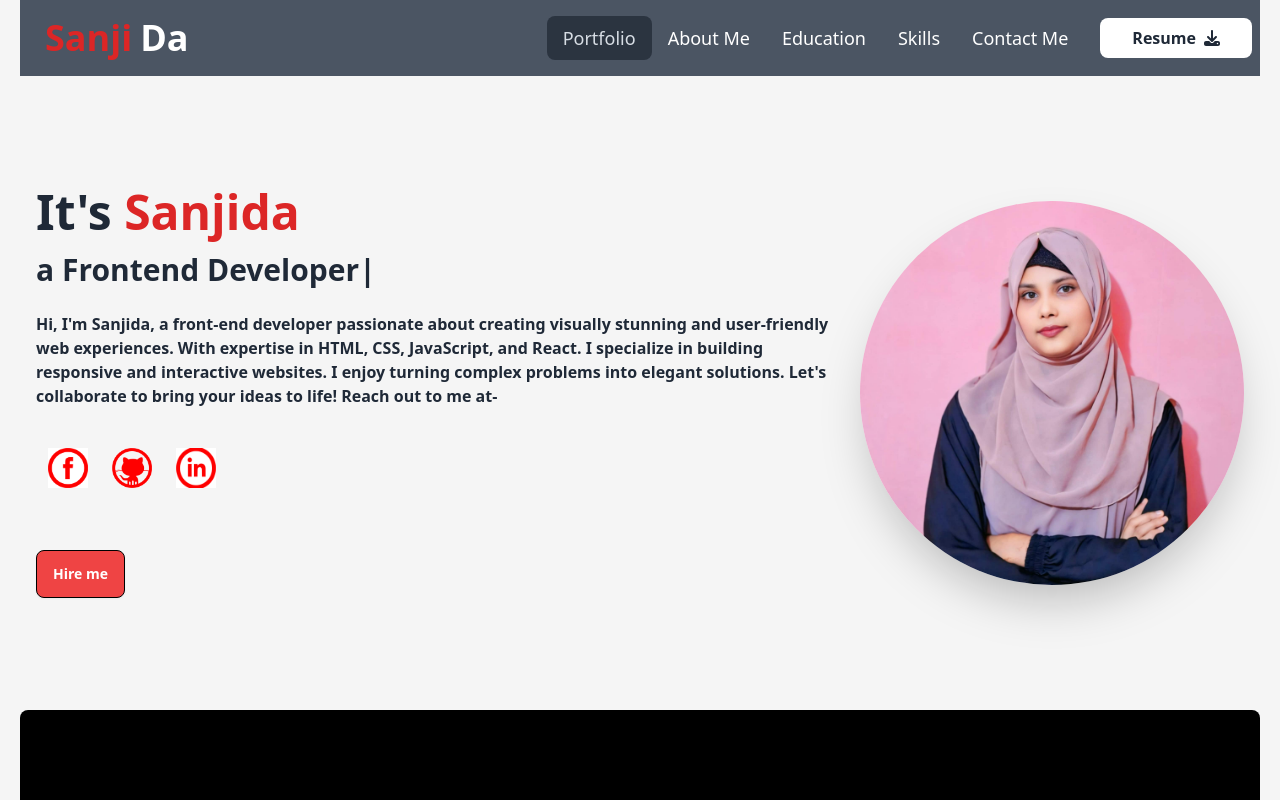
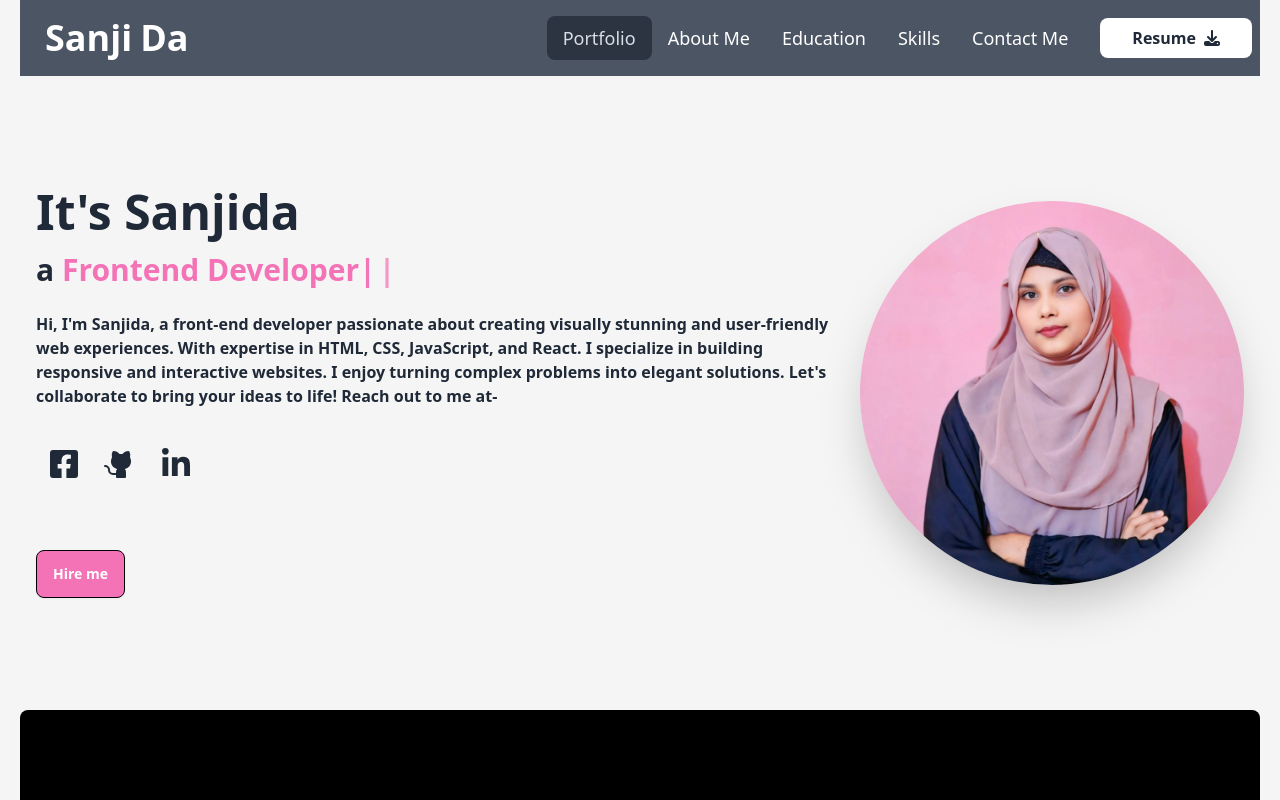
Before and after one commit to SanjidaOSD/my-portfolio, a React (Vite) app: page / in a window 1280 px wide. Shown: the top 800 px of the page. Built offline with nearby package versions, Linux system fonts and the light colour scheme.

Commit message:
added all changes

```diff
--- a/package.json
+++ b/package.json
@@ -19,6 +19,7 @@
     "react-hot-toast": "^2.4.1",
     "react-icons": "^5.2.1",
     "react-router-dom": "^6.24.1",
+    "react-simple-typewriter": "^5.0.1",
     "sort-by": "^1.2.0"
   },
   "devDependencies": {
--- a/src/Components/Banner.jsx
+++ b/src/Components/Banner.jsx
@@ -2,6 +2,14 @@ import img from "../assets/mypic.jfif"
 import fb from "../assets/fb.png"
 import github from "../assets/github.png"
 import link from "../assets/linkdin.png"
+import { Typewriter } from 'react-simple-typewriter'
+import { PiGithubLogoFill } from "react-icons/pi";
+import { FaLinkedinIn } from "react-icons/fa";
+
+import { FaFacebookSquare } from "react-icons/fa";
+
+
+
 import { Link } from "react-router-dom";
 
 const Banner = () => {
@@ -14,23 +22,32 @@ const Banner = () => {
                         className="max-w-sm  rounded-full shadow-2xl" />
                     <div>
                         {/* <h1 className="font-bold text-xl">Hi!</h1> */}
-                        <h1 className="text-5xl font-bold">It's <span className="text-red-600">Sanjida</span></h1>
-                        <h1 className="font-bold text-3xl mt-4">a <span className="text-black-600">Frontend Developer|</span></h1>
+                        <h1 className="text-5xl font-bold">It's <span className="">Sanjida</span></h1>
+                        <h1 className="font-bold text-3xl mt-4">a <span className="text-pink-400">Frontend
+                        <Typewriter
+                                        words={[' Developer|']}
+                                        loop={0}
+                                        cursor
+                                        cursorStyle='|'
+                                        typeSpeed={70}
+                                        deleteSpeed={50}
+                                        delaySpeed={1000}
+                                    /></span></h1>
                         <div className="mb-6 lg:mb-16">
                             <p className="py-6 font-semibold mb-4">
                                 Hi, I&apos;m Sanjida, a front-end developer passionate about creating visually stunning and user-friendly web experiences. With expertise in HTML, CSS, JavaScript, and React. I specialize in building responsive and interactive websites. I enjoy turning complex problems into elegant solutions. Let's collaborate to bring your ideas to life! Reach out to me at-
                             </p>
                             <a href="https://web.facebook.com/profile.php?id=100054261816897">
-                                <button className="btn-sm"><img src={fb} className="h-[40px] w-[40px] hover:scale-125" alt="" /></button>
+                                <button className="btn-sm"><FaFacebookSquare className="h-8 w-8"></FaFacebookSquare></button>
                             </a>
                             <a href="https://github.com/SanjidaOSD">
-                                <button className="btn-sm"><img src={github} className="h-[40px] w-[40px] hover:scale-125" alt="" /></button>
+                                <button className="btn-sm"><PiGithubLogoFill className="h-8 w-8"></PiGithubLogoFill></button>
                             </a>
-                            <button className="btn-sm"><img src={link} className="h-[40px] w-[40px] hover:scale-125" alt="" /></button>
+                            <button className="btn-sm"><FaLinkedinIn className="h-8 w-8"></FaLinkedinIn></button>
 
                         </div>
                         <Link to='/contact'>
-                            <button className="btn bg-red-500 text-white font-bold border-black">Hire me</button>
+                            <button className="btn bg-pink-400 border-pink text-white font-bold border-black">Hire me</button>
                         </Link>
                     </div>
                 </div>
@@ -40,3 +57,75 @@ const Banner = () => {
 };
 
 export default Banner;
+
+
+
+
+// import img from "../assets/mypic.jfif";
+// import { Typewriter } from 'react-simple-typewriter';
+// import { PiGithubLogoFill } from "react-icons/pi";
+// import { FaLinkedinIn, FaFacebookSquare } from "react-icons/fa";
+// import { Link } from "react-router-dom";
+
+// const Banner = () => {
+//     return (
+//         <div className="bg-white text-gray-900 min-h-screen flex items-center justify-center">
+//             <div className="container mx-auto px-6 lg:px-12 py-12 lg:py-24 flex flex-col lg:flex-row items-center gap-8 lg:gap-16">
+//                 {/* Profile Image */}
+//                 <div className="flex-shrink-0">
+//                     <img
+//                         src={img}
+//                         alt="Profile"
+//                         className="w-48 h-48 lg:w-56 lg:h-56 rounded-full shadow-lg object-cover"
+//                     />
+//                 </div>
+
+//                 {/* Text Content */}
+//                 <div className="text-center lg:text-left space-y-6">
+//                     <h1 className="text-3xl lg:text-4xl font-semibold">
+//                         Hello, I'm <span className="text-pink-400">Sanjida</span>
+//                     </h1>
+//                     <h2 className="text-xl lg:text-2xl font-medium">
+//                         a <span className="text-teal-400">
+//                             Frontend
+//                             <Typewriter
+//                                 words={[' Developer']}
+//                                 loop={0}
+//                                 cursor
+//                                 cursorStyle='|'
+//                                 typeSpeed={70}
+//                                 deleteSpeed={50}
+//                                 delaySpeed={1000}
+//                             />
+//                         </span>
+//                     </h2>
+//                     <p className="text-lg font-light">
+//                         I'm passionate about creating beautiful and user-friendly web experiences with HTML, CSS, JavaScript, and React. I turn ideas into interactive realities with a focus on simplicity and elegance.
+//                     </p>
+
+//                     {/* Social Media Icons */}
+//                     <div className="flex justify-center lg:justify-start gap-4 mb-8">
+//                         <a href="https://web.facebook.com/profile.php?id=100054261816897" className="text-gray-600 hover:text-blue-600 transition-colors">
+//                             <FaFacebookSquare className="h-8 w-8" />
+//                         </a>
+//                         <a href="https://github.com/SanjidaOSD" className="text-gray-600 hover:text-gray-700 transition-colors">
+//                             <PiGithubLogoFill className="h-8 w-8" />
+//                         </a>
+//                         <a href="https://www.linkedin.com/in/sanjida-akter-330b6b22b/" className="text-gray-600 hover:text-blue-400 transition-colors">
+//                             <FaLinkedinIn className="h-8 w-8" />
+//                         </a>
+//                     </div>
+
+//                     {/* "Hire Me" Button */}
+//                     <Link to='/contact'>
+//                         <button className="mt-6 px-6 py-3 bg-pink-400 text-white font-semibold rounded-lg shadow-md hover:bg-pink-500 transition-colors">
+//                             Hire Me
+//                         </button>
+//                     </Link>
+//                 </div>
+//             </div>
+//         </div>
+//     );
+// };
+
+// export default Banner;
--- a/src/Navbar.jsx
+++ b/src/Navbar.jsx
@@ -14,7 +14,7 @@ const Navbar = () => {
 
     const handleDownload = () => {
         const aTag = document.createElement('a')
-        aTag.href = "https://sanjidaportfolio.netlify.app/cv.pdf"
+        aTag.href = "/resume.pdf"
         aTag.setAttribute('download', "Resume_Sanjida")
         document.body.append(aTag);
         aTag.click();
@@ -47,7 +47,7 @@ const Navbar = () => {
                             {links}
                         </ul>
                     </div>
-                    <a className="btn btn-ghost lg:text-4xl md:text-3xl sm:text-3xl font-bold text-white"><span className="text-red-600">Sanji</span>Da</a>
+                    <a className="btn btn-ghost lg:text-4xl md:text-3xl sm:text-3xl font-bold text-white"><span className="text-white">Sanji</span>Da</a>
                 </div>
                 <div className="navbar-center hidden lg:flex">
                     <ul className="menu menu-horizontal px-4">
```
Also changed, not shown: src/Components/About.jsx (line endings or trailing spaces), 2 other files (tests, documents, lock files or other folders).
